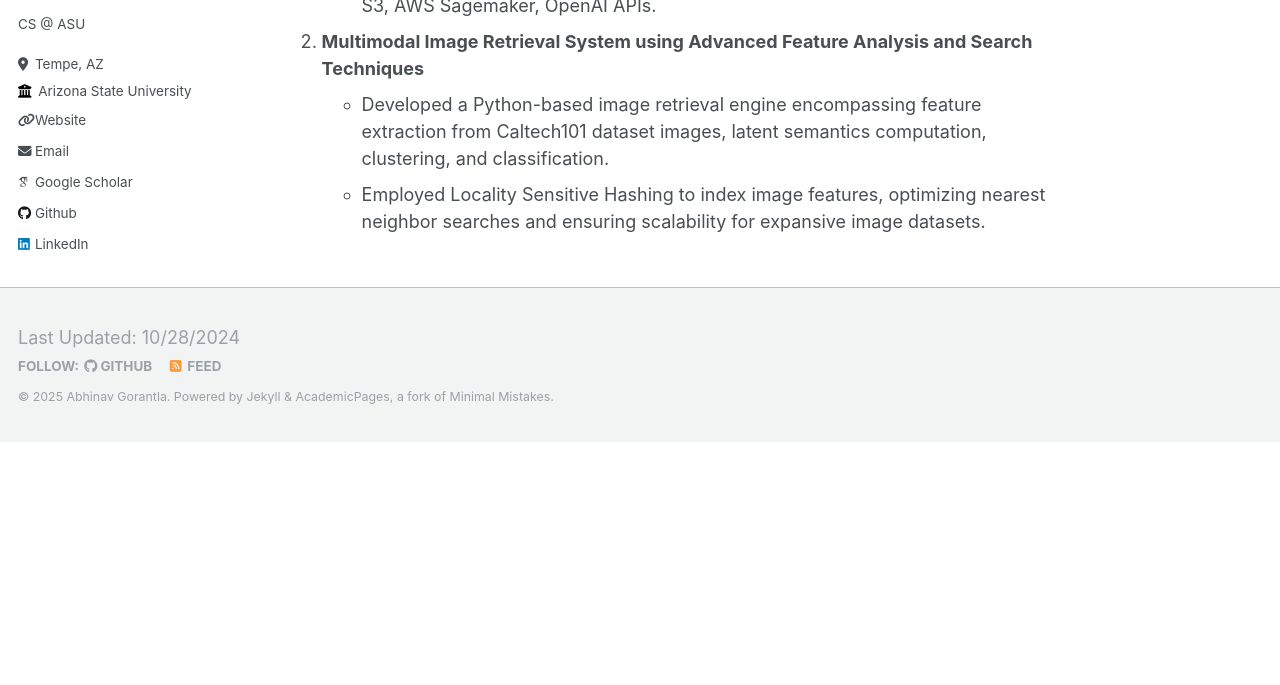
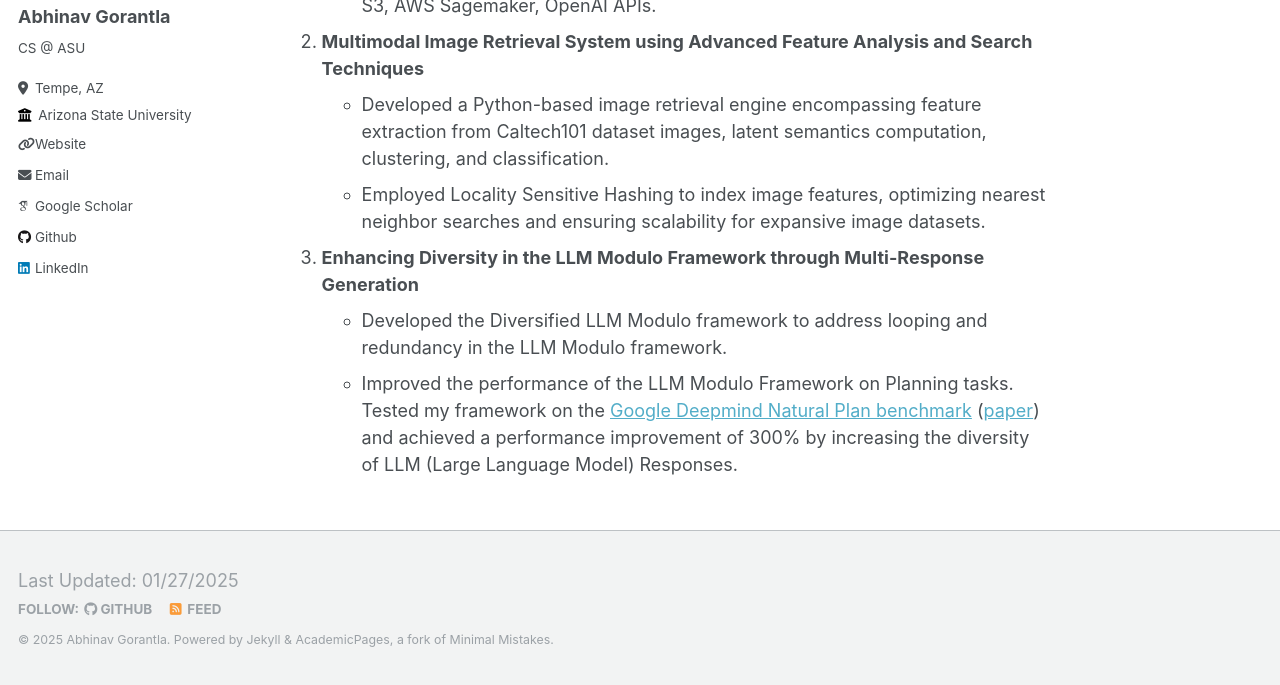
Before and after one commit to AbhinavGor/abhinavgor.github.io, a Jekyll site: the page built from _pages/about.md, in a window 1280 px wide and 900 px high, scrolled down 2322 px, cut to the strip 215-900 px from the top of the window. Built offline with Jekyll 4.4.1, drawn with Linux system fonts in a browser that asks for light colours; some web fonts are replaced; before the commit the page ends 2979 px from its top, so only the background shows below that.

Commit message:
Update resume and projrects

```diff
--- a/_includes/footer/custom.html
+++ b/_includes/footer/custom.html
@@ -1,4 +1,4 @@
 <!-- start custom footer snippets -->
- Last Updated: 10/28/2024
+ Last Updated: 01/27/2025
 <!-- <a href="/sitemap/">Sitemap</a> -->
 <!-- end custom footer snippets -->
--- a/_pages/about.md
+++ b/_pages/about.md
@@ -56,5 +56,8 @@ Abhinav has contributed to award-winning projects like [CausalBench](https://cau
 2. **Multimodal Image Retrieval System using Advanced Feature Analysis and Search Techniques**
    - Developed a Python-based image retrieval engine encompassing feature extraction from Caltech101 dataset images, latent semantics computation, clustering, and classification.
    - Employed Locality Sensitive Hashing to index image features, optimizing nearest neighbor searches and ensuring scalability for expansive image datasets.
+3. **Enhancing Diversity in the LLM Modulo Framework through Multi-Response Generation**
+   - Developed the Diversified LLM Modulo framework to address looping and redundancy in the LLM Modulo framework.
+   - Improved the performance of the LLM Modulo Framework on Planning tasks. Tested my framework on the [Google Deepmind Natural Plan benchmark](https://github.com/google-deepmind/natural-plan) ([paper](https://arxiv.org/abs/2406.04520)) and achieved a performance improvement of 300% by increasing the diversity of LLM (Large Language Model) Responses.
 
 <!-- [![Visit tracker](https://mapmyvisitors.com/map.png?cl=ffffff&w=a&t=t&d=WZOKWdh_jqsLTegV7MhXolepLGxHeA92Gxx2VcwD_hQ&co=2d78ad&ct=ffffff)](https://mapmyvisitors.com/web/1bwk8 "Visit tracker") -->
```
Also changed, not shown: 1 other file.
